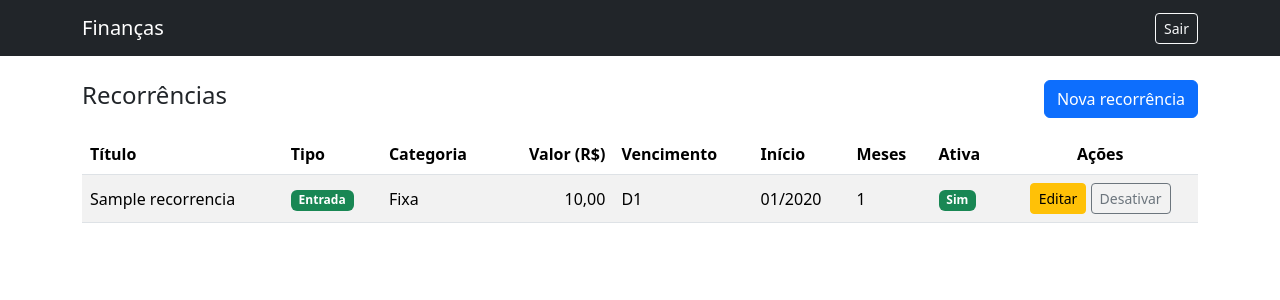
After one commit to sergioferreiira/TCC, a Django app: page /recorrencias/ in a window 1280 px wide. The commit adds this page. Shown: the top 300 px of the page. Run offline with Django 5.2, Linux system fonts and the light colour scheme; a user stored in the database is signed in; tables that the repository leaves empty hold one stand-in row (values such as "Sample post").

Commit message:
recorrencias

```diff
--- a/financas/models.py
+++ b/financas/models.py
@@ -8,6 +8,47 @@ class Conta(models.Model):
 
     def __str__(self):
         return f"Conta de {self.owner} — Saldo: R$ {self.saldo_atual}"
+
+class Recorrencia(models.Model):
+    TIPO_CHOICES = (
+        ('E', 'Entrada'),
+        ('S', 'Saída'),
+    )
+    CATEGORIAS = (
+        ('fixa', 'Fixa'),
+        ('variavel', 'Variável'),
+        ('lazer', 'Lazer'),
+        ('alimentacao', 'Alimentação'),
+        ('outros', 'Outros'),
+    )
+
+    owner = models.ForeignKey(settings.AUTH_USER_MODEL, on_delete=models.CASCADE, related_name='recorrencias')
+    titulo = models.CharField(max_length=120)
+    tipo = models.CharField(max_length=1, choices=TIPO_CHOICES, default='S')
+    categoria = models.CharField(max_length=20, choices=CATEGORIAS, default='fixa')
+    valor = models.DecimalField(max_digits=12, decimal_places=2)
+    dia_vencimento = models.PositiveSmallIntegerField(help_text="Dia do mês (1–31)")
+    inicio = models.DateField(default=timezone.now, help_text="Mês/ano de início")
+    meses = models.PositiveSmallIntegerField(help_text="Duração em meses (ex.: 6). Use 0 para indefinido.", default=0)
+    ativo = models.BooleanField(default=True)
+
+    criado_em = models.DateTimeField(auto_now_add=True)
+    atualizado_em = models.DateTimeField(auto_now=True)
+
+    def __str__(self):
+        return f"{self.titulo} ({self.get_tipo_display()}) R$ {self.valor}"
+
+    def ativa_no_mes(self, ano: int, mes: int) -> bool:
+        """Retorna True se esta recorrência deve existir no (ano, mes)."""
+        ini_ano, ini_mes = self.inicio.year, self.inicio.month
+        # índice linear de meses para comparar fácil
+        idx_ini = ini_ano * 12 + (ini_mes - 1)
+        idx_alvo = ano * 12 + (mes - 1)
+        if idx_alvo < idx_ini:
+            return False
+        if self.meses and idx_alvo > (idx_ini + self.meses - 1):
+            return False
+        return self.ativo
 
 class Transacao(models.Model):
     TIPO_CHOICES = (
@@ -27,6 +68,8 @@ class Transacao(models.Model):
     )
 
     owner = models.ForeignKey(settings.AUTH_USER_MODEL, on_delete=models.CASCADE, related_name='transacoes', null=True, blank=True)
+    recorrencia = models.ForeignKey(Recorrencia, on_delete=models.SET_NULL, null=True, blank=True, related_name='transacoes')
+
     titulo = models.CharField(max_length=120)
     tipo = models.CharField(max_length=1, choices=TIPO_CHOICES)
     categoria = models.CharField(max_length=20, choices=CATEGORIAS, default='outros')
@@ -34,6 +77,7 @@ class Transacao(models.Model):
     data = models.DateField(default=timezone.now)
     status = models.CharField(max_length=10, choices=STATUS_CHOICES, default='pendente')
     obs = models.TextField(blank=True)
+
     criado_em = models.DateTimeField(auto_now_add=True)
     atualizado_em = models.DateTimeField(auto_now=True)
 
--- a/financas/urls.py
+++ b/financas/urls.py
@@ -8,5 +8,11 @@ urlpatterns = [
     path('nova/', views.transacao_create, name='criar'),
     path('<int:pk>/editar/', views.transacao_update, name='editar'),
     path('<int:pk>/excluir/', views.transacao_delete, name='excluir'),
+
     path('conta/', views.conta_edit, name='conta'),
+
+    path('recorrencias/', views.recorrencia_list, name='recorrencias'),
+    path('recorrencias/nova/', views.recorrencia_create, name='recorrencia_nova'),
+    path('recorrencias/<int:pk>/editar/', views.recorrencia_update, name='recorrencia_editar'),
+    path('recorrencias/<int:pk>/toggle/', views.recorrencia_toggle, name='recorrencia_toggle'),
 ]
--- a/financas/views.py
+++ b/financas/views.py
@@ -4,12 +4,12 @@ from calendar import monthrange
 from django.shortcuts import render, get_object_or_404, redirect
 from django.contrib import messages
 from django.contrib.auth.decorators import login_required
-from django.db.models import Sum, Q
-from .models import Transacao, Conta
-from .forms import TransacaoForm, ContaForm
+from django.db.models import Sum
+from .models import Transacao, Conta, Recorrencia
+from .forms import TransacaoForm, ContaForm, RecorrenciaForm
 
 def _mes_intervalo(yyyy_mm: str | None):
-    """Retorna (inicio, fim) do mês. yyyy_mm='2025-09' ou None para mês atual."""
+    """Retorna ((inicio, fim), 'YYYY-MM')."""
     if yyyy_mm:
         ano, mes = map(int, yyyy_mm.split('-'))
     else:
@@ -19,11 +19,42 @@ def _mes_intervalo(yyyy_mm: str | None):
     fim = date(ano, mes, monthrange(ano, mes)[1])
     return (inicio, fim), f"{ano:04d}-{mes:02d}"
 
+def _gerar_recorrencias_mes(owner, ano: int, mes: int) -> int:
+    """Cria transações faltantes para todas as recorrências ativas do usuário no mês alvo. Retorna quantas foram criadas."""
+    criadas = 0
+    recs = Recorrencia.objects.filter(owner=owner, ativo=True)
+    last_day = monthrange(ano, mes)[1]
+    for r in recs:
+        if not r.ativa_no_mes(ano, mes):
+            continue
+        # Já existe transação dessa recorrência neste mês?
+        exists = Transacao.objects.filter(owner=owner, recorrencia=r, data__year=ano, data__month=mes).exists()
+        if exists:
+            continue
+        dia = min(r.dia_vencimento, last_day)
+        Transacao.objects.create(
+            owner=owner,
+            recorrencia=r,
+            titulo=r.titulo,
+            tipo=r.tipo,
+            categoria=r.categoria,
+            valor=r.valor,
+            data=date(ano, mes, dia),
+            status='pendente',
+            obs='(gerado automaticamente pela recorrência)',
+        )
+        criadas += 1
+    return criadas
+
 @login_required
 def transacao_list(request):
-    # filtro por mês (YYYY-MM) e categoria (opcional)
+    # Filtro por mês e categoria
     (ini, fim), mes_str = _mes_intervalo(request.GET.get('mes'))
+    ano, mes = map(int, mes_str.split('-'))
     categoria = request.GET.get('cat') or ''
+
+    # Geração automática de recorrências do mês alvo
+    _gerar_recorrencias_mes(request.user, ano, mes)
 
     qs = Transacao.objects.filter(owner=request.user, data__range=(ini, fim))
     if categoria:
@@ -35,7 +66,7 @@ def transacao_list(request):
     saidas_total = qs.filter(tipo='S').aggregate(v=Sum('valor'))['v'] or 0
     saidas_pendentes_total = qs.filter(tipo='S', status='pendente').aggregate(v=Sum('valor'))['v'] or 0
 
-    # conta (saldo atual + saldo projetado apos débitos pendentes)
+    # conta/saldo
     conta, _ = Conta.objects.get_or_create(owner=request.user, defaults={'saldo_atual': 0})
     saldo_em_conta = conta.saldo_atual or 0
     saldo_pos_debitos = (saldo_em_conta or 0) - (saidas_pendentes_total or 0)
@@ -91,3 +122,39 @@ def conta_edit(request):
         messages.success(request, 'Saldo atualizado!')
         return redirect('financas:lista')
     return render(request, 'financas/conta.html', {'form': form})
+
+# ---- Recorrências (CRUD) ----
+
+@login_required
+def recorrencia_list(request):
+    itens = Recorrencia.objects.filter(owner=request.user).order_by('-ativo', 'titulo')
+    return render(request, 'financas/recorrencia_list.html', {'itens': itens})
+
+@login_required
+def recorrencia_create(request):
+    form = RecorrenciaForm(request.POST or None)
+    if request.method == 'POST' and form.is_valid():
+        obj = form.save(commit=False)
+        obj.owner = request.user
+        form.save()
+        messages.success(request, 'Recorrência criada!')
+        return redirect('financas:recorrencias')
+    return render(request, 'financas/recorrencia_form.html', {'form': form, 'titulo': 'Nova recorrência'})
+
+@login_required
+def recorrencia_update(request, pk):
+    obj = get_object_or_404(Recorrencia, pk=pk, owner=request.user)
+    form = RecorrenciaForm(request.POST or None, instance=obj)
+    if request.method == 'POST' and form.is_valid():
+        form.save()
+        messages.success(request, 'Recorrência atualizada!')
+        return redirect('financas:recorrencias')
+    return render(request, 'financas/recorrencia_form.html', {'form': form, 'titulo': 'Editar recorrência'})
+
+@login_required
+def recorrencia_toggle(request, pk):
+    obj = get_object_or_404(Recorrencia, pk=pk, owner=request.user)
+    obj.ativo = not obj.ativo
+    obj.save(update_fields=['ativo'])
+    messages.success(request, f"Recorrência {'ativada' if obj.ativo else 'desativada'}!")
+    return redirect('financas:recorrencias')
--- a/templates/financas/lista.html
+++ b/templates/financas/lista.html
@@ -25,6 +25,9 @@
   <div class="col-auto ms-auto">
     <a href="{% url 'financas:criar' %}" class="btn btn-primary">Nova</a>
   </div>
+  <div class="col-auto">
+  <a href="{% url 'financas:recorrencias' %}" class="btn btn-outline-secondary">Recorrências</a>
+</div>
 </form>
 
 <div class="row g-3 mb-4">
--- /dev/null
+++ b/templates/financas/recorrencia_list.html
@@ -0,0 +1,46 @@
+{% extends 'base.html' %}
+{% block title %}Recorrências{% endblock %}
+{% block content %}
+<div class="d-flex justify-content-between align-items-center mb-3">
+  <h1 class="h4">Recorrências</h1>
+  <a href="{% url 'financas:recorrencia_nova' %}" class="btn btn-primary">Nova recorrência</a>
+</div>
+
+<table class="table table-striped align-middle">
+  <thead>
+    <tr>
+      <th>Título</th>
+      <th>Tipo</th>
+      <th>Categoria</th>
+      <th class="text-end">Valor (R$)</th>
+      <th>Vencimento</th>
+      <th>Início</th>
+      <th>Meses</th>
+      <th>Ativa</th>
+      <th class="text-center">Ações</th>
+    </tr>
+  </thead>
+  <tbody>
+    {% for r in itens %}
+    <tr>
+      <td>{{ r.titulo }}</td>
+      <td>{% if r.tipo == 'E' %}<span class="badge bg-success">Entrada</span>{% else %}<span class="badge bg-danger">Saída</span>{% endif %}</td>
+      <td>{{ r.get_categoria_display }}</td>
+      <td class="text-end">{{ r.valor }}</td>
+      <td>D{{ r.dia_vencimento }}</td>
+      <td>{{ r.inicio|date:'m/Y' }}</td>
+      <td>{% if r.meses %}{{ r.meses }}{% else %}∞{% endif %}</td>
+      <td>{% if r.ativo %}<span class="badge bg-success">Sim</span>{% else %}<span class="badge bg-secondary">Não</span>{% endif %}</td>
+      <td class="text-center">
+        <a href="{% url 'financas:recorrencia_editar' r.pk %}" class="btn btn-sm btn-warning">Editar</a>
+        <a href="{% url 'financas:recorrencia_toggle' r.pk %}" class="btn btn-sm btn-outline-secondary">
+          {% if r.ativo %}Desativar{% else %}Ativar{% endif %}
+        </a>
+      </td>
+    </tr>
+    {% empty %}
+    <tr><td colspan="9" class="text-center">Nenhuma recorrência.</td></tr>
+    {% endfor %}
+  </tbody>
+</table>
+{% endblock %}
```
Also changed, not shown: financas/forms.py (+12 -1 lines), templates/financas/recorrencia_form.html (added, +15 -0 lines), db.sqlite3, financas/migrations/0003_recorrencia_transacao_recorrencia.py (added).
